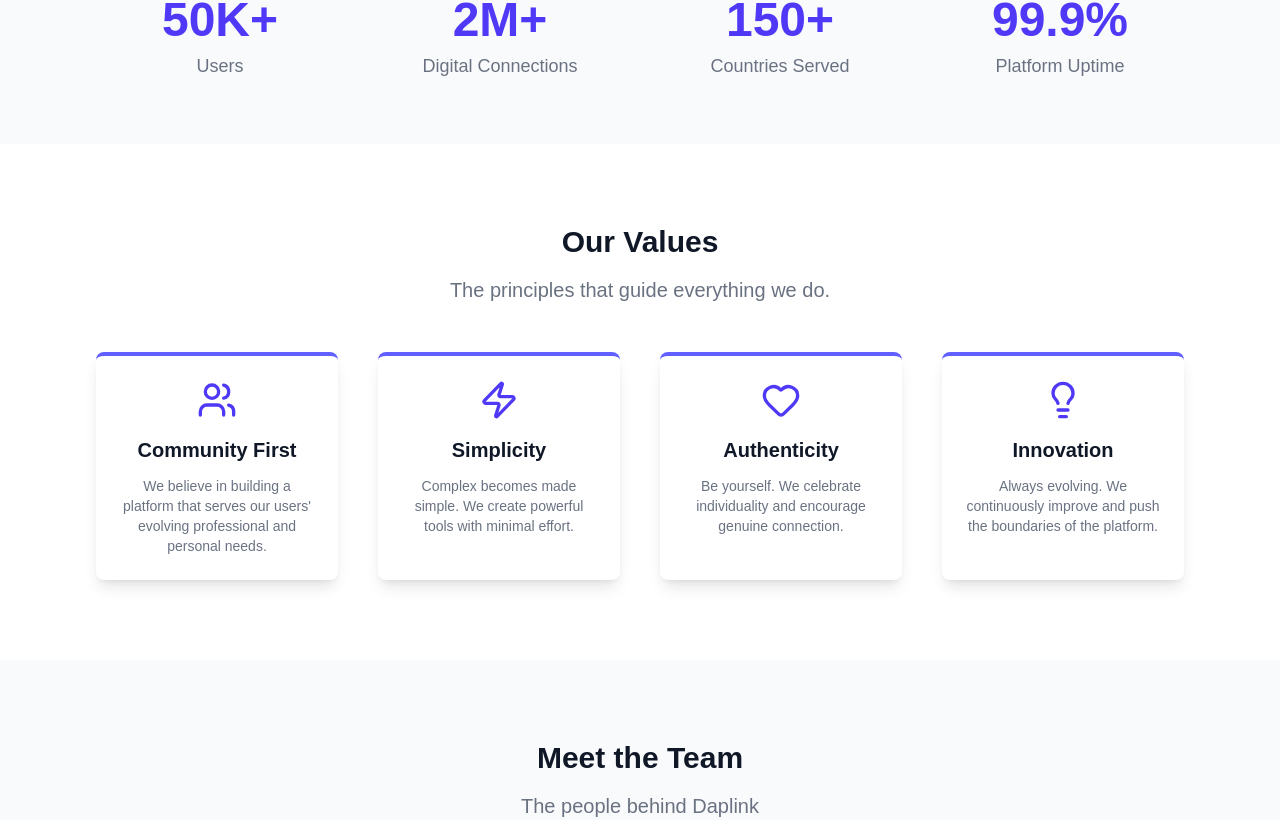
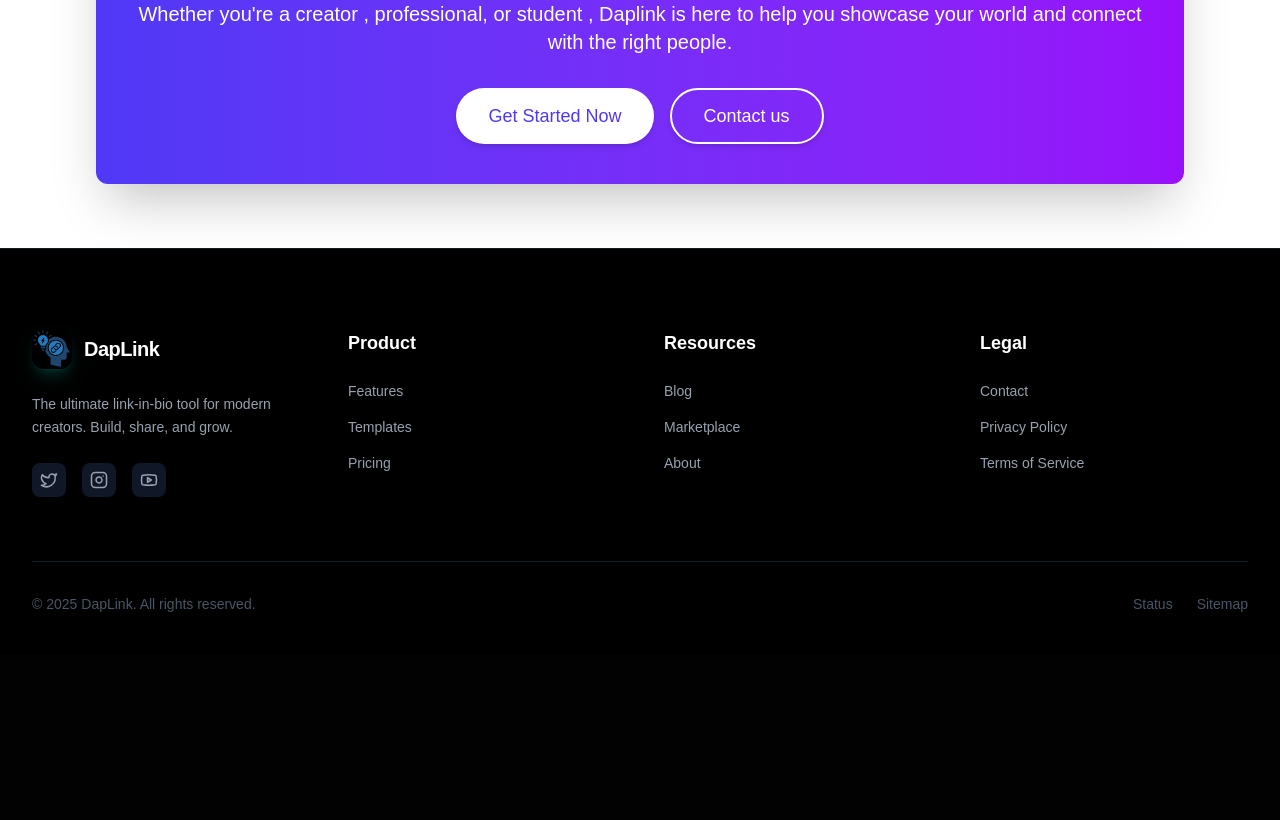
Before and after one commit to kunal834/Daplink, a Next.js app: page /About in a window 1280 px wide. Shown: the part 1200-2020 px from the top of the page. After the commit the page ends 1854 px from the top, so only its background shows below. Built offline with nearby package versions, Linux system fonts and the light colour scheme; no server answers.

Commit message:
some chananges

```diff
--- a/app/About/page.js
+++ b/app/About/page.js
@@ -17,9 +17,9 @@ const AboutUsPage = () => {
       <HeroSection />
       <main>
         <StorySection />
-        <MetricsSection />
-        <ValuesSection />
-        <TeamSection />
+        {/* <MetricsSection />
+        <ValuesSection /> */}
+        {/* <TeamSection /> */}
       </main>
       <CTASection />
 
```
